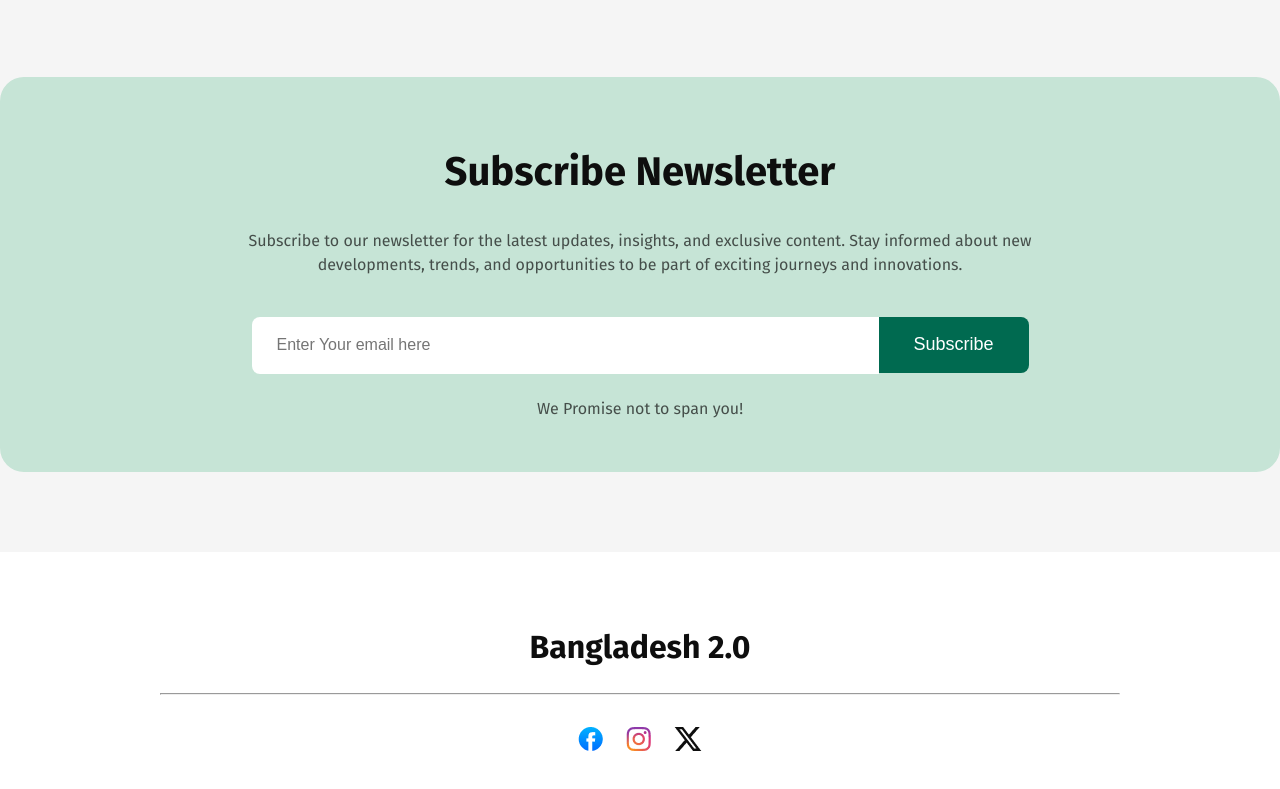
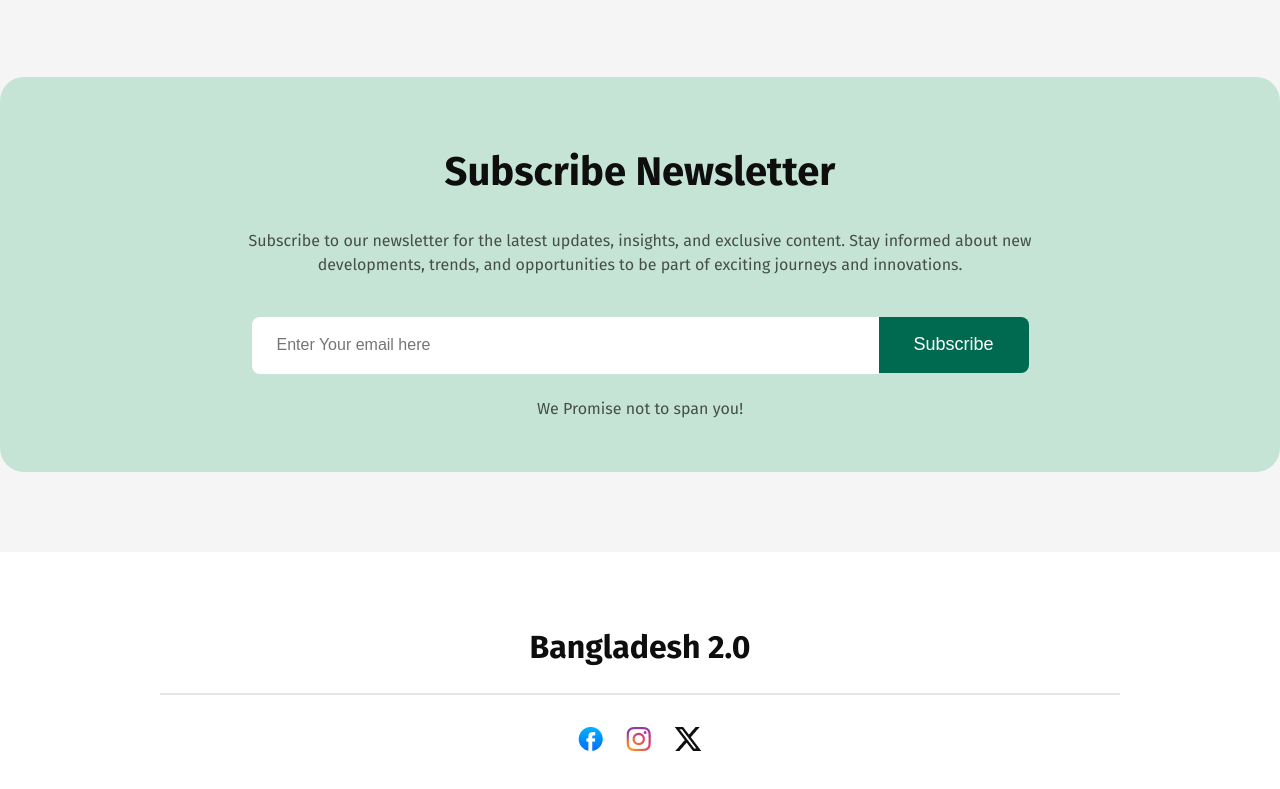
Before and after one commit to shihabuddin-dev/assignment-1, a plain HTML site: page index.html in a window 1280 px wide. Shown: the part 4537-5326 px from the top of the page. Drawn offline with Linux system fonts and the light colour scheme.

Commit message:
horizontal line style added

```diff
--- a/style/style.css
+++ b/style/style.css
@@ -594,7 +594,6 @@ footer {
     text-align: center;
     background: rgb(255, 255, 255);
     margin: 0 auto;
-    height: 170px;
     margin-top: 80px;
     padding: 50px 160px 50px 160px;
 }
@@ -618,3 +617,6 @@ footer {
     justify-content: center;
     gap: 23px;
 }
+hr{
+    border: 1px solid rgba(14, 14, 14, 0.1);
+}
```
